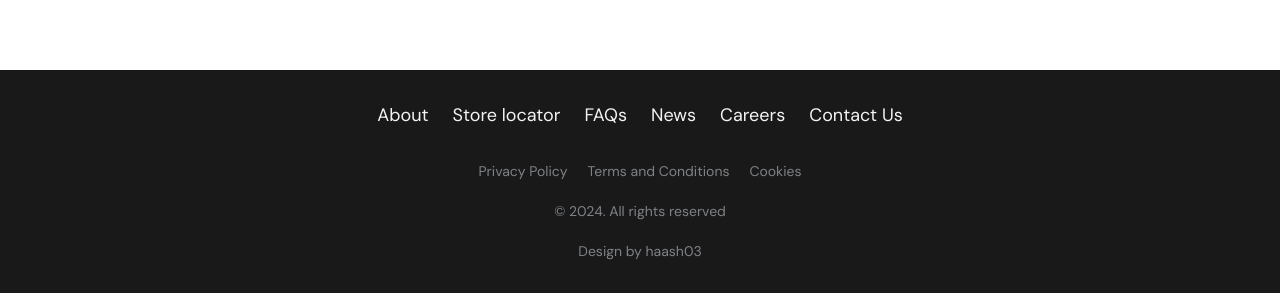
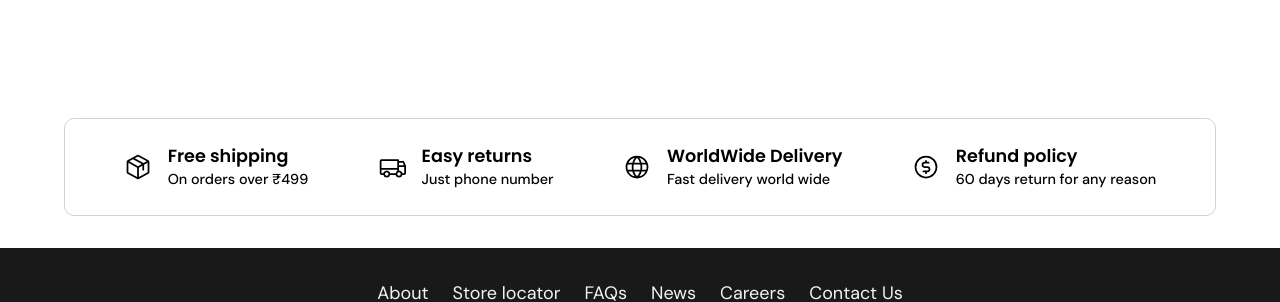
Before and after one commit to haash3/strayy, a React (Vite) app in the folder stray/: page / in a window 1280 px wide. Shown: the part 4197-4499 px from the top of the page. Built offline with nearby package versions, Linux system fonts and the light colour scheme.

Commit message:
homepage completed

```diff
--- a/stray/src/categories/home/Banner1.jsx
+++ /dev/null
@@ -1,38 +0,0 @@
-import React from "react";
-import { Button } from "../../components/Button";
-
-export const Banner1 = () => {
-  return (
-    <section
-      className="w-full padding-x
-                bg-cover h-[90vh]
-                lg:bg-banner1 bg-banner1Ss
-                flex flex-col justify-end hover:backdrop:blur-sm"
-    >
-      <div className="leading-tight pb-8
-                      ">
-        <p
-          className="tracking-widest text-white
-                    font-robo lg:text-[20px] text-[18px]
-                     py-1"
-        >
-        Step Into Action:
-        </p>
-        <p
-          className="lg:text-[38px] text-[32px] font-bold font-robo
-                    uppercase text-white"
-        >
-        Explore Our Latest <br/>Sport Shoes
-        </p>
-        <p
-          className="tracking-widest text-white
-                    font-robo lg:text-[18px] text-[18px]
-                     py-1 px-2 w-max bg-black rounded-sm"
-        >
-          Lightweight, flexible, trendy - for athletes & adventurers.
-        </p>
-       <Button label={'Shop Now'} to={'/shop'}/>
-      </div>
-    </section>
-  );
-};
--- /dev/null
+++ b/stray/src/categories/home/DeliveryFeatures.jsx
@@ -0,0 +1,61 @@
+import React from "react";
+import { Package, Truck, CurrencyCircleDollar, Globe } from "@phosphor-icons/react";
+export const DeliveryFeatures = () => {
+  return (
+    <section className="padding-x pt-[3rem] pb-8">
+    <div className="delivery-features">
+
+        <div className="feature">
+          <Package size={28} />
+          <div>
+          <h2 className="font-poppins font-semibold lg:text-[1.1rem] text-[0.8rem]">
+            Free shipping
+          </h2>
+          <p className="font-dmsans font-medium lg:text-[0.9rem] text-[0.6rem]">
+            On orders over ₹499
+          </p>
+          </div>
+
+        </div>
+        <div className="feature">
+          <Truck size={28} />
+          <div>
+          <h2 className="font-poppins font-semibold lg:text-[1.1rem] text-[0.8rem]">
+            Easy returns
+          </h2>
+          <p className="font-dmsans font-medium lg:text-[0.9rem] text-[0.6rem]">
+            Just phone number
+          </p>
+          </div>
+
+        </div>
+        <div className="feature">
+          <Globe size={28} />
+          <div>
+          <h2 className="font-poppins font-semibold lg:text-[1.1rem] text-[0.8rem]">
+            WorldWide Delivery
+          </h2>
+          <p className="font-dmsans font-medium lg:text-[0.9rem] text-[0.6rem]">
+            Fast delivery world wide
+          </p>
+          </div>
+
+        </div>
+        <div className="feature">
+          <CurrencyCircleDollar size={28} />
+          <div>
+          <h2 className="font-poppins font-semibold lg:text-[1.1rem] text-[0.8rem]">
+            Refund policy
+          </h2>
+          <p className="font-dmsans font-medium lg:text-[0.9rem] text-[0.6rem]">
+            60 days return for any reason
+          </p>
+          </div>
+
+        </div>
+
+
+    </div>
+    </section>
+  );
+};
--- a/stray/src/categories/home/NewsLetter.jsx
+++ b/stray/src/categories/home/NewsLetter.jsx
@@ -5,8 +5,8 @@ export const NewsLetter = () => {
   return (
     <section
       className="text-center
-                justify-center items-center gap-8 text-[#000000]
-                padding-x w-full pt-10 pb-10 bg-[#F9FAFD] "
+                justify-center items-center gap-8 bg-[#000000]
+                padding-x w-full pt-10 pb-10 text-[#F9FAFD] "
     >
       <div className="font-poppins">
         <h1 className="font-dmsans text-[32px] font-bold pt-4 pb-2 flex justify-center items-center gap-2">
--- a/stray/src/pages/Home.jsx
+++ b/stray/src/pages/Home.jsx
@@ -2,10 +2,11 @@ import React from 'react'
 import {Hero} from '../categories/home/Hero'
 import {Collections} from '../categories/home/Collections'
 // import { Brands } from '../categories/home/Brands'
-// import { NewsLetter } from '../categories/home/NewsLetter'
+import { NewsLetter } from '../categories/home/NewsLetter'
 import { AboutUsSection } from '../categories/home/AboutUsSection'
 import { CapCollections } from '../categories/home/CapCollections'
 import { NewArrivals } from '../categories/home/NewArrivals'
+import { DeliveryFeatures } from '../categories/home/DeliveryFeatures'
 
 export const Home = () => {
   return (
@@ -14,12 +15,11 @@ export const Home = () => {
     <Collections />
     <CapCollections />
     <NewArrivals />
+    <AboutUsSection />
+    <DeliveryFeatures />
 
-    <AboutUsSection />
-    {/* <Brands/>
-    <Banner1 />
 
-    <NewsLetter /> */}
+    {/* <NewsLetter />  */}
 
     </>
   )
--- a/stray/src/style.css
+++ b/stray/src/style.css
@@ -222,6 +222,30 @@
   padding: 0.5rem 0.9rem;
 
 }
+/* delivery-features section */
+.delivery-features{
+  border: 1px solid rgb(209, 209, 209);
+  padding: 1.5rem;
+  display: flex;
+  justify-content: space-around;
+  align-items: center;
+  border-radius: 10px;
+}
+.ss-delivery-features{
+  display: grid;
+  grid-template-columns: 1fr 1fr;
+  border: 1px solid rgb(209, 209, 209);
+  padding: 1.5rem;
+  border-radius: 10px;
+  gap: 1rem;
+
+}
+.feature{
+  display: flex;
+  align-items: center;
+  gap: 1rem;
+}
+
 /* Common usage */
 
 .vertical-text {
--- a/stray/tailwind.config.js
+++ b/stray/tailwind.config.js
@@ -35,6 +35,7 @@ export default {
         'SmallScreenHero' : "url('assets/images/exclusive2.png')",
         'aboutUs' : "url('assets/images/aboutus.png')",
         'aboutUsSs' : "url('assets/images/aboutusSmallScreen.png')",
+        'newsletter' : "url('assets/images/newsletter.png')",
 
       }
   },
```
Also changed, not shown: stray/src/assets/images/heromaingrid.jpeg (deleted), 1 other file (tests, documents, lock files or other folders).
